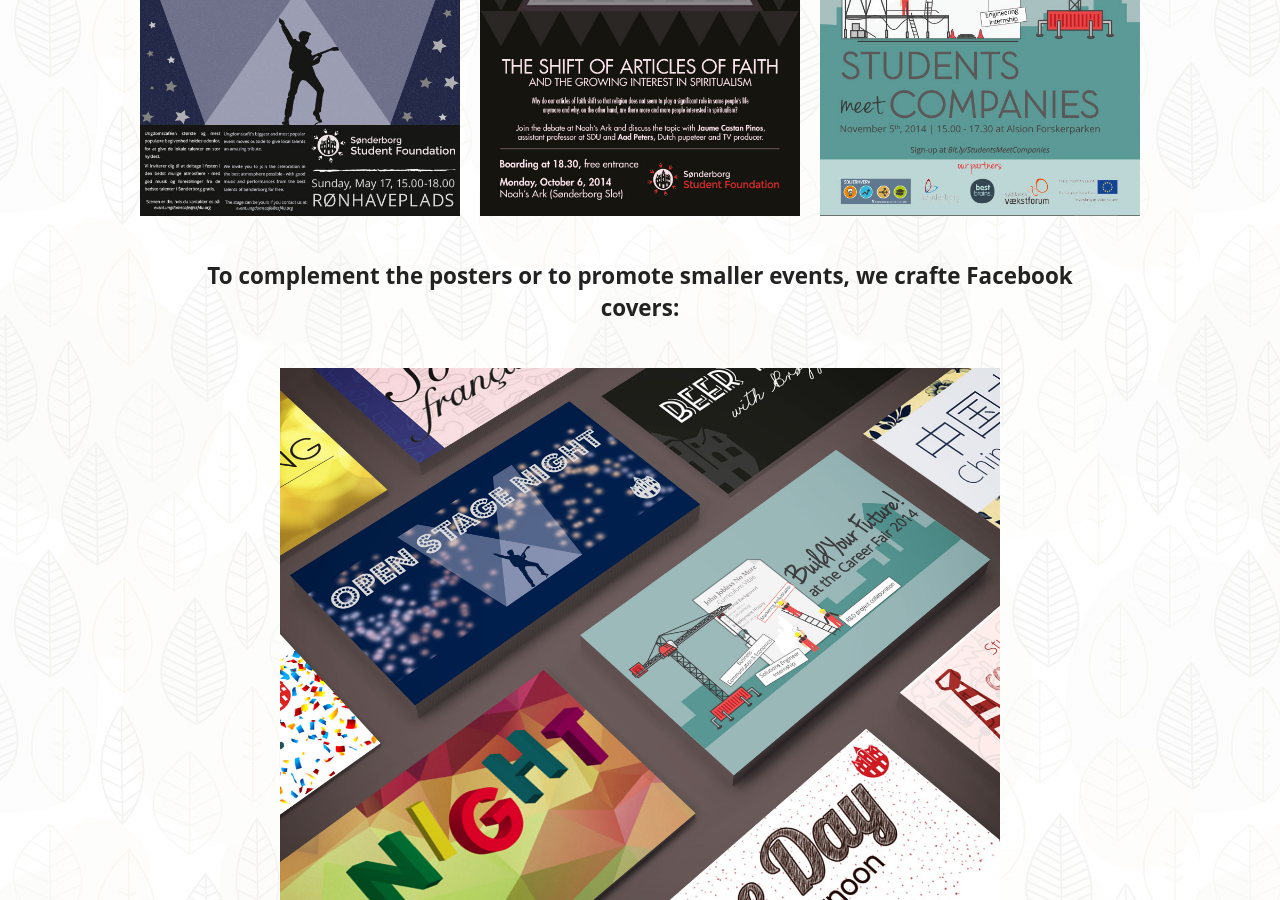
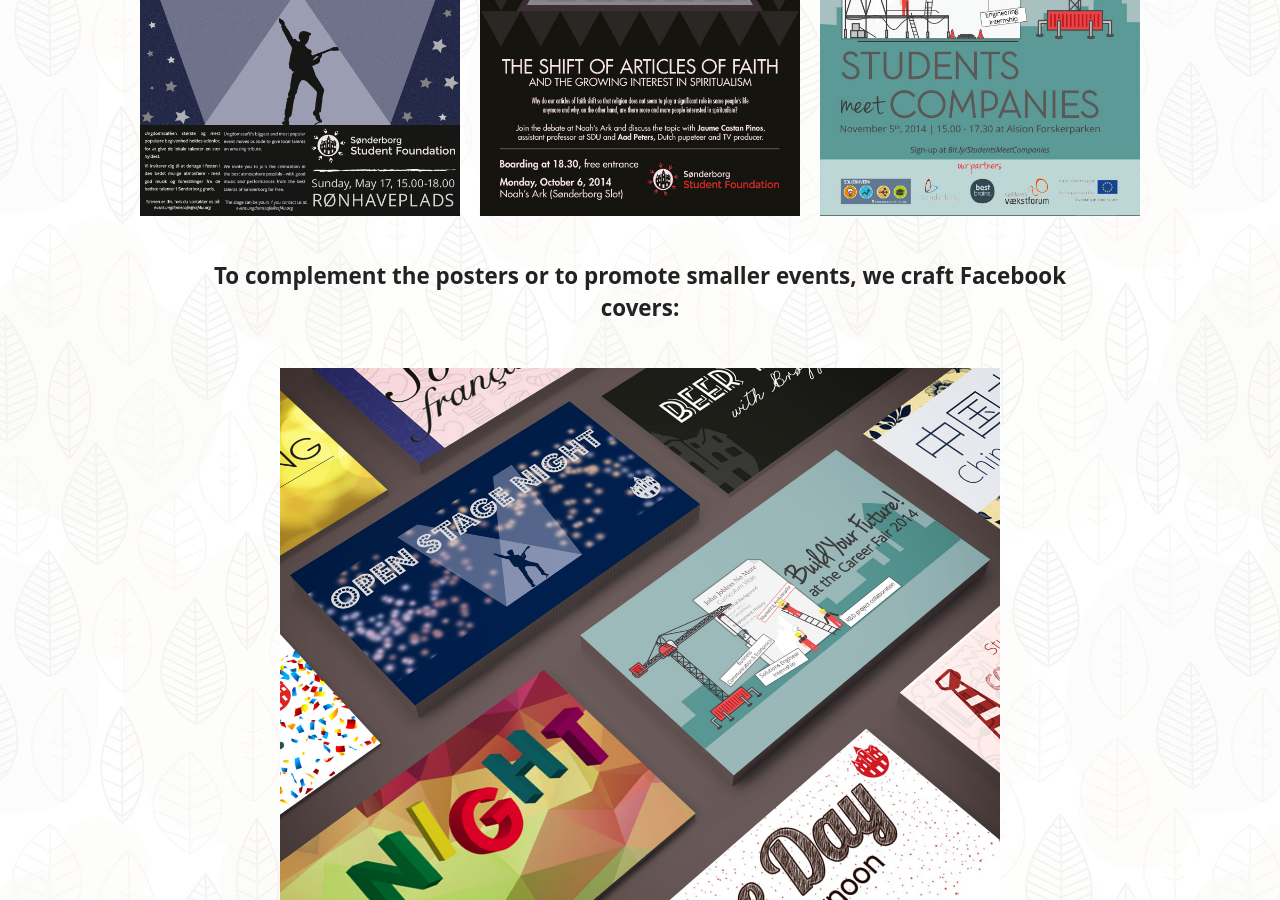
Before and after one commit to samvasko/gooseberry, a Jekyll site: the page built from _works/2015-04-SSF-Posters.md, in a window 1280 px wide and 900 px high, scrolled down 2497 px. Built offline with Jekyll 4.4.1, drawn with Linux system fonts in a browser that asks for light colours.

Commit message:
Typo.
pardon!

```diff
--- a/_works/2015-04-SSF-Posters.md
+++ b/_works/2015-04-SSF-Posters.md
@@ -29,7 +29,7 @@ Sønderborg Student Foundation creates a friendly environment for students of S
     <img src="/assets/SSF/jobfaire.jpg">
 </figure>
 
-## To complement the posters or to promote smaller events, we crafte Facebook covers:
+## To complement the posters or to promote smaller events, we craft Facebook covers:
 
 <figure class="figure-smaller">
     <img src="/assets/SSF/cover-pics.jpg">
```
